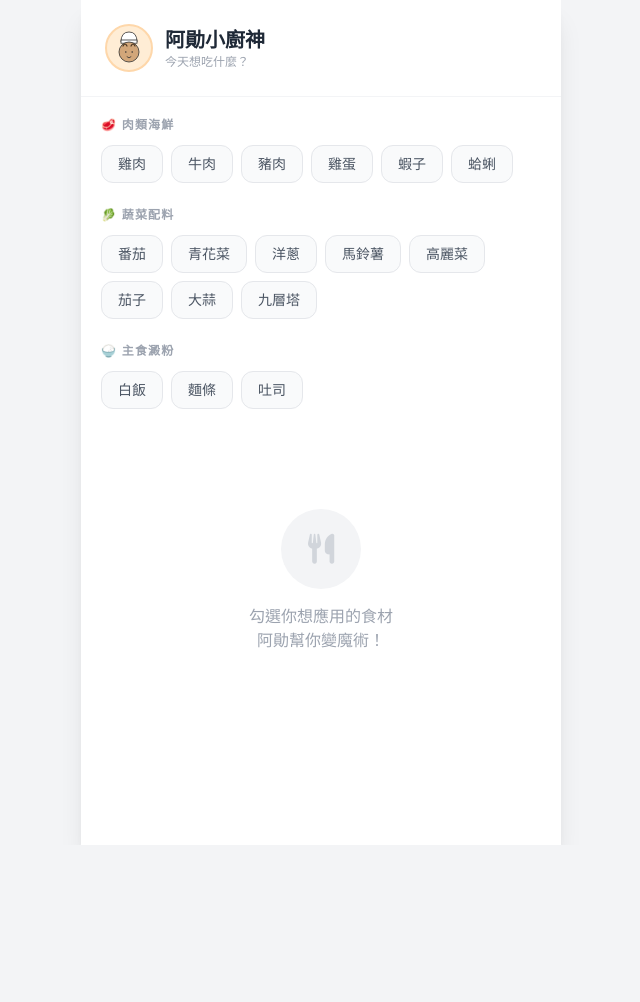
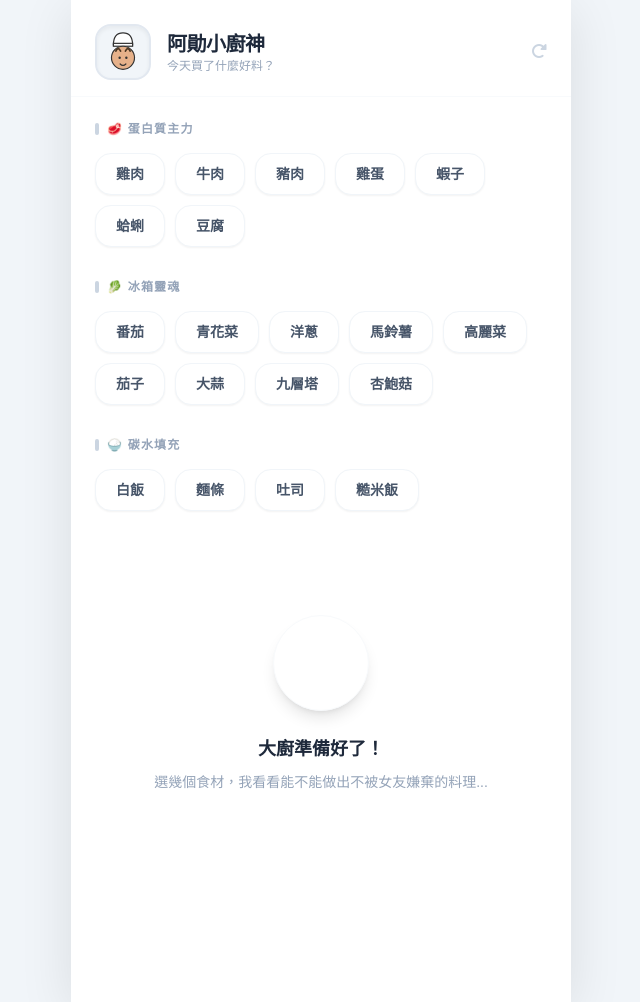
Before and after one commit to janehong0219-jpg/cook, a plain HTML site: page index.html in a window 1280 px wide. Shown: the whole page, without its empty margins (319-959 px from the left). Before the commit the page ends 845 px from the top, so only its background shows below. Drawn offline with nearby package versions, Linux system fonts and the light colour scheme.

Commit message:
Update index.html

```diff
--- a/index.html
+++ b/index.html
@@ -2,85 +2,88 @@
 <html lang="zh-TW">
 <head>
     <meta charset="UTF-8">
-    <meta name="viewport" content="width=device-width, initial-scale=1.0">
-    <title>阿勛小廚神 - 食譜全開版</title>
+    <meta name="viewport" content="width=device-width, initial-scale=1.0, maximum-scale=1.0, user-scalable=no">
+    <title>阿勛小廚神 v5.0</title>
     <script src="https://unpkg.com/vue@3/dist/vue.global.js"></script>
     <script src="https://cdn.tailwindcss.com"></script>
     <link href="https://cdnjs.cloudflare.com/ajax/libs/font-awesome/6.0.0/css/all.min.css" rel="stylesheet">
     <style>
         [v-cloak] { display: none; }
-        body { background-color: #f3f4f6; font-family: "PingFang TC", sans-serif; }
-        .app-shell { max-width: 480px; margin: 0 auto; min-height: 100vh; background: #fff; }
-        .ingredient-btn { transition: all 0.2s; border: 1px solid #e5e7eb; }
-        .ingredient-btn.active { background: #334155 !important; color: white !important; transform: translateY(-2px); box-shadow: 0 4px 12px rgba(0,0,0,0.1); }
-        .gf-zone { background: #fff5f5; border-radius: 20px; border: 1px dashed #feb2b2; }
-        .recipe-img { height: 220px; width: 100%; object-fit: cover; }
+        body { background-color: #f1f5f9; font-family: "PingFang TC", "STHeiti", sans-serif; -webkit-tap-highlight-color: transparent; }
+        .app-shell { max-width: 500px; margin: 0 auto; min-height: 100vh; background: #ffffff; box-shadow: 0 10px 50px rgba(0,0,0,0.1); }
+        .ingredient-chip { transition: all 0.2s cubic-bezier(0.4, 0, 0.2, 1); cursor: pointer; }
+        .ingredient-chip.active { background: #1e293b !important; color: white !important; transform: scale(0.92); border-color: #1e293b; }
+        .gf-box { background: #fff1f2; border-radius: 1.5rem; border-left: 6px solid #fb7185; }
+        .recipe-card { animation: fadeInUp 0.4s ease-out; }
+        @keyframes fadeInUp { from { opacity: 0; transform: translateY(20px); } to { opacity: 1; transform: translateY(0); } }
+        .no-scrollbar::-webkit-scrollbar { display: none; }
     </style>
 </head>
 <body>
 
-<div id="app" v-cloak class="app-shell flex flex-col shadow-xl">
-
-    <header class="p-6 bg-white sticky top-0 z-50 border-b border-gray-100 flex items-center justify-between">
-        <div class="flex items-center gap-3">
-            <div class="w-12 h-12 bg-orange-100 rounded-full flex items-center justify-center border-2 border-orange-200">
-                <svg viewBox="0 0 100 100" class="w-10 h-10">
-                    <path d="M30,35 Q30,10 50,10 Q70,10 70,35 Z" fill="#fff" stroke="#333" stroke-width="2"/>
-                    <rect x="30" y="30" width="40" height="8" fill="#fff" stroke="#333" stroke-width="2"/>
-                    <circle cx="50" cy="60" r="25" fill="#D2A679" stroke="#333" stroke-width="2"/>
-                    <path d="M35,45 Q40,35 45,45 M55,45 Q60,35 65,45" fill="none" stroke="#4B3621" stroke-width="3" stroke-linecap="round"/>
-                    <circle cx="42" cy="60" r="2" fill="#333"/><circle cx="58" cy="60" r="2" fill="#333"/>
-                    <path d="M45,72 Q50,78 55,72" fill="none" stroke="#333" stroke-width="2" stroke-linecap="round"/>
+<div id="app" v-cloak class="app-shell flex flex-col">
+    <header class="p-6 pb-4 bg-white sticky top-0 z-50 flex items-center justify-between border-b border-slate-50">
+        <div class="flex items-center gap-4">
+            <div class="w-14 h-14 bg-slate-100 rounded-2xl flex items-center justify-center border-2 border-slate-200 overflow-hidden shadow-inner">
+                <svg viewBox="0 0 100 100" class="w-12 h-12">
+                    <path d="M30,35 Q30,10 50,10 Q70,10 70,35 Z" fill="#fff" stroke="#333" stroke-width="2.5"/>
+                    <rect x="30" y="32" width="40" height="6" fill="#fff" stroke="#333" stroke-width="2.5"/>
+                    <circle cx="50" cy="62" r="24" fill="#E6B18A" stroke="#333" stroke-width="2.5"/>
+                    <path d="M35,48 Q40,38 45,48 M55,48 Q60,38 65,48" fill="none" stroke="#4B3621" stroke-width="3.5" stroke-linecap="round"/>
+                    <circle cx="43" cy="62" r="2.5" fill="#333"/><circle cx="57" cy="62" r="2.5" fill="#333"/>
+                    <path d="M44,75 Q50,81 56,75" fill="none" stroke="#333" stroke-width="2.5" stroke-linecap="round"/>
                 </svg>
             </div>
             <div>
-                <h1 class="text-xl font-bold text-gray-800">阿勛小廚神</h1>
-                <p class="text-xs text-gray-400">今天想吃什麼？</p>
+                <h1 class="text-xl font-black text-slate-800 tracking-tight">阿勛小廚神</h1>
+                <p class="text-xs text-slate-400 font-medium">今天買了什麼好料？</p>
             </div>
         </div>
+        <button @click="selected = []" class="text-slate-300 hover:text-red-500 transition-colors">
+            <i class="fas fa-redo-alt"></i>
+        </button>
     </header>
 
-    <main class="flex-1">
-        <div class="p-5 space-y-6">
-            <div v-for="(list, cat) in categories" :key="cat">
-                <h3 class="text-xs font-bold text-gray-400 mb-3 tracking-widest uppercase">{{ cat }}</h3>
-                <div class="flex flex-wrap gap-2">
-                    <button v-for="item in list" :key="item" @click="toggle(item)"
-                        :class="['ingredient-btn px-4 py-2 rounded-xl text-sm font-medium',
-                        selected.includes(item) ? 'active' : 'bg-gray-50 text-gray-600']">
+    <main class="flex-1 overflow-y-auto no-scrollbar">
+        <div class="p-6 space-y-8">
+            <section v-for="(list, cat) in categories" :key="cat">
+                <h3 class="text-xs font-black text-slate-400 mb-4 tracking-widest uppercase flex items-center gap-2">
+                    <span class="w-1 h-3 bg-slate-300 rounded-full"></span> {{ cat }}
+                </h3>
+                <div class="flex flex-wrap gap-2.5">
+                    <div v-for="item in list" :key="item"
+                        @click="toggle(item)"
+                        :class="['ingredient-chip px-5 py-2.5 rounded-2xl text-sm font-bold border border-slate-100 shadow-sm',
+                        selected.includes(item) ? 'active' : 'bg-white text-slate-600']">
                         {{ item }}
-                    </button>
+                    </div>
                 </div>
-            </div>
+            </section>
         </div>
 
-        <div class="px-5 pb-28">
-            <div v-if="results.length > 0" class="space-y-10">
-                <h2 class="text-lg font-bold text-gray-800 flex items-center gap-2">
-                    <span class="w-1 h-5 bg-orange-500 rounded-full"></span>
-                    為你推薦 {{ results.length }} 道料理
-                </h2>
+        <div class="px-6 pb-32">
+            <div v-if="results.length > 0" class="space-y-12">
+                <div class="flex items-center justify-between">
+                    <h2 class="text-lg font-black text-slate-800">為你變出的料理 ({{ results.length }})</h2>
+                </div>
 
-                <div v-for="r in results" :key="r.name" class="recipe-card rounded-3xl overflow-hidden border border-gray-100 shadow-md bg-white">
-                    <img :src="r.img" class="recipe-img" :alt="r.name">
-                    <div class="p-5">
-                        <div class="flex justify-between items-start mb-4">
-                            <h3 class="text-2xl font-black text-gray-800">{{ r.name }}</h3>
-                            <span class="bg-orange-100 text-orange-600 text-[10px] font-bold px-2 py-1 rounded-lg">熱門菜色</span>
+                <div v-for="r in results" :key="r.name" class="recipe-card bg-white rounded-[2.5rem] overflow-hidden shadow-xl shadow-slate-200/50 border border-slate-50">
+                    <img :src="r.img" class="w-full h-64 object-cover" loading="lazy">
+                    <div class="p-7">
+                        <div class="flex gap-2 mb-4">
+                            <span class="bg-amber-100 text-amber-700 text-[10px] font-black px-2.5 py-1 rounded-lg uppercase tracking-wider">Chef Ashun</span>
+                            <span class="bg-slate-100 text-slate-500 text-[10px] font-black px-2.5 py-1 rounded-lg uppercase tracking-wider">{{ r.time }}</span>
                         </div>
+                        <h3 class="text-2xl font-black text-slate-800 mb-3">{{ r.name }}</h3>
+                        <p class="text-sm text-slate-500 leading-relaxed mb-8 bg-slate-50 p-4 rounded-2xl border-l-4 border-slate-200">
+                            <strong class="text-slate-700 block mb-1">準備清單：</strong>{{ r.desc }}
+                        </p>
 
-                        <div class="mb-6 space-y-3">
-                            <div class="flex items-start gap-2">
-                                <i class="fas fa-shopping-basket text-gray-400 mt-1"></i>
-                                <p class="text-sm text-gray-600"><strong>食材：</strong>{{ r.desc }}</p>
+                        <div class="gf-box p-5 relative">
+                            <div class="absolute -top-3 left-6 bg-rose-500 text-white text-[10px] font-black px-3 py-1 rounded-full shadow-md">
+                                <i class="fas fa-comment-heart mr-1"></i> 犀利女友點評
                             </div>
-                        </div>
-
-                        <div class="gf-zone p-4 relative">
-                            <div class="absolute -top-3 left-4 bg-white px-2 text-red-400 text-xs font-bold">
-                                <i class="fas fa-heart mr-1"></i> 女友犀利點評
-                            </div>
-                            <p class="text-sm text-red-700 italic leading-relaxed font-medium">
+                            <p class="text-[15px] text-rose-800 italic leading-relaxed font-bold">
                                 「{{ r.gf }}」
                             </p>
                         </div>
@@ -88,20 +91,15 @@
                 </div>
             </div>
 
-            <div v-else class="text-center py-20">
-                <div class="bg-gray-100 w-20 h-20 rounded-full flex items-center justify-center mx-auto mb-4">
-                    <i class="fas fa-utensils text-gray-300 text-3xl"></i>
+            <div v-else class="text-center py-20 px-10">
+                <div class="w-24 h-24 bg-white rounded-full flex items-center justify-center mx-auto mb-6 shadow-lg border border-slate-50">
+                    <i class="fas fa-hat-chef text-slate-200 text-4xl"></i>
                 </div>
-                <p class="text-gray-400">勾選你想應用的食材<br>阿勛幫你變魔術！</p>
+                <h3 class="text-slate-800 font-black text-lg">大廚準備好了！</h3>
+                <p class="text-slate-400 text-sm mt-2 leading-relaxed">選幾個食材，我看看能不能做出不被女友嫌棄的料理...</p>
             </div>
         </div>
     </main>
-
-    <div v-if="selected.length > 0" class="fixed bottom-0 left-1/2 -translate-x-1/2 w-full max-w-[480px] p-5 bg-white/80 backdrop-blur-md">
-        <button @click="selected = []" class="w-full bg-red-500 text-white py-4 rounded-2xl font-bold shadow-xl">
-            重選食材 (已選 {{ selected.length }})
-        </button>
-    </div>
 </div>
 
 <script>
@@ -111,68 +109,26 @@ createApp({
     setup() {
         const selected = ref([]);
         const categories = {
-            '🥩 肉類海鮮': ['雞肉', '牛肉', '豬肉', '雞蛋', '蝦子', '蛤蜊'],
-            '🥬 蔬菜配料': ['番茄', '青花菜', '洋蔥', '馬鈴薯', '高麗菜', '茄子', '大蒜', '九層塔'],
-            '🍚 主食澱粉': ['白飯', '麵條', '吐司']
+            '🥩 蛋白質主力': ['雞肉', '牛肉', '豬肉', '雞蛋', '蝦子', '蛤蜊', '豆腐'],
+            '🥬 冰箱靈魂': ['番茄', '青花菜', '洋蔥', '馬鈴薯', '高麗菜', '茄子', '大蒜', '九層塔', '杏鮑菇'],
+            '🍚 碳水填充': ['白飯', '麵條', '吐司', '糙米飯']
         };
 
         const recipes = [
-            {
-                tags: ['雞肉', '九層塔'],
-                name: '台式三杯雞',
-                img: 'https://images.unsplash.com/photo-1598515214211-89d3c73ae83b?w=800',
-                desc: '雞肉、薑片、蒜頭、九層塔、醬油、麻油、米酒。',
-                gf: '三杯雞超下飯我知道，但麻油跟糖熱量很高，你白飯給我控制在一碗以內！'
-            },
-            {
-                tags: ['豬肉', '番茄', '雞蛋'],
-                name: '番茄肉末滑蛋',
-                img: 'https://images.unsplash.com/photo-1529940316268-e245e031bcd1?w=800',
-                desc: '豬絞肉、番茄、雞蛋、蔥花。',
-                gf: '這道蛋白質算多，但我看到你加番茄醬了，那裡面全是糖，下次改用新鮮番茄好嗎？'
-            },
-            {
-                tags: ['牛肉', '馬鈴薯', '洋蔥'],
-                name: '家常馬鈴薯燉肉',
-                img: 'https://images.unsplash.com/photo-1547592166-23ac45744acd?w=800',
-                desc: '牛肉塊、馬鈴薯、紅蘿蔔、洋蔥。',
-                gf: '馬鈴薯是澱粉，不是蔬菜！如果你這餐吃了馬鈴薯，就不要再給我配大碗白飯！'
-            },
-            {
-                tags: ['白飯', '雞蛋', '豬肉'],
-                name: '阿勛特製肉絲炒飯',
-                img: 'https://images.unsplash.com/photo-1512058560566-4334037bc45a?w=800',
-                desc: '冷飯、豬肉絲、雞蛋、大蒜。',
-                gf: '炒飯就是澱粉加油脂的炸彈！尤其是外面賣的都超油，你這盤油加多少你自己心裡有數。'
-            },
-            {
-                tags: ['蝦子', '大蒜'],
-                name: '蒜味奶油蝦',
-                img: 'https://images.unsplash.com/photo-1559742811-822873691df8?w=800',
-                desc: '鮮蝦、大量蒜末、奶油、黑胡椒。',
-                gf: '奶油雖然香，但飽和脂肪爆表。蝦子很健康，拜託不要用奶油淹沒它。'
-            },
-            {
-                tags: ['茄子', '九層塔'],
-                name: '魚香茄子',
-                img: 'https://images.unsplash.com/photo-1626139862230-0911eeea9518?w=800',
-                desc: '茄子、肉燥、大蒜、九層塔、豆瓣醬。',
-                gf: '茄子很吸油！你這一口咬下去全是油吧？記得配點清爽的青菜平衡一下。'
-            },
-            {
-                tags: ['吐司', '雞蛋'],
-                name: '法式金黃吐司',
-                img: 'https://images.unsplash.com/photo-1484723088339-fe28233e562e?w=800',
-                desc: '吐司、雞蛋、鮮奶、少許蜂蜜。',
-                gf: '這就是精緻澱粉大集合。雖然好吃，但你的血糖會飆升，下午不要又在那邊喊累睡著！'
-            },
-            {
-                tags: ['蛤蜊', '大蒜'],
-                name: '酒蒸蛤蜊',
-                img: 'https://images.unsplash.com/photo-1533682805518-48d1f5b8cd3a?w=800',
-                desc: '蛤蜊、大蒜、米酒、蔥花。',
-                gf: '這道還算識相，低脂高蛋白。但湯頭不要喝光，那裡面普林跟鹽分都很高。'
-            }
+            { tags: ['雞肉', '九層塔'], name: '台式三杯雞', time: '30 MIN', img: 'https://images.unsplash.com/photo-1598515214211-89d3c73ae83b?w=800', desc: '雞腿肉、九層塔、薑片、麻油、醬油、糖。', gf: '三杯雞超下飯我知道，但麻油跟糖熱量很高，你白飯給我控制在一碗以內！' },
+            { tags: ['雞蛋', '番茄'], name: '家常番茄炒蛋', time: '10 MIN', img: 'https://images.unsplash.com/photo-1529940316268-e245e031bcd1?w=800', desc: '新鮮番茄、雞蛋、蔥花。', gf: '不准加番茄醬或砂糖，那是人工添加物！就吃番茄的原味，蛋白質夠但我盯著你放多少油喔。' },
+            { tags: ['牛肉', '洋蔥'], name: '日式洋蔥牛柳', time: '15 MIN', img: 'https://images.unsplash.com/photo-1512058560566-4334037bc45a?w=800', desc: '牛肉片、洋蔥、黑胡椒、醬油。', gf: '牛肉鐵質多不錯，但洋蔥不要炒得太鹹，水腫很難消你知不知道？' },
+            { tags: ['白飯', '雞蛋'], name: '黃金蛋炒飯', time: '12 MIN', img: 'https://images.unsplash.com/photo-1512058560566-4334037bc45a?w=800', desc: '冷飯、雞蛋、大量蔥花。', gf: '又是炒飯？澱粉量超標了吧！油要是敢加超過一匙，這盤你自己全部吃掉。' },
+            { tags: ['馬鈴薯', '雞肉', '洋蔥'], name: '日式馬鈴薯燉雞', time: '40 MIN', img: 'https://images.unsplash.com/photo-1547592166-23ac45744acd?w=800', desc: '雞肉塊、馬鈴薯、紅蘿蔔、洋蔥。', gf: '馬鈴薯是澱粉！你這餐吃了馬鈴薯就不要再配飯了，別跟我爭！' },
+            { tags: ['蝦子', '大蒜'], name: '蒜泥蒸大蝦', time: '15 MIN', img: 'https://images.unsplash.com/photo-1559742811-822873691df8?w=800', desc: '鮮蝦、大量蒜末、蔥花、米酒。', gf: '海鮮很好，但蒜泥不要配太多油。對了，殼記得幫我剝好。' },
+            { tags: ['豆腐', '豬肉'], name: '麻婆豆腐', time: '20 MIN', img: 'https://images.unsplash.com/photo-1546069901-ba9599a7e63c?w=800', desc: '嫩豆腐、豬肉燥、辣豆瓣醬、花椒。', gf: '這道超油超鹹，白飯小偷就是它。你今天是不是打算放棄減脂了？' },
+            { tags: ['高麗菜', '蝦子'], name: '櫻花蝦炒高麗菜', time: '10 MIN', img: 'https://images.unsplash.com/photo-1604908176997-125f25cc6f3d?w=800', desc: '高麗菜、蝦米或鮮蝦、大蒜。', gf: '青菜多吃一點沒錯，但不要炒太久，維生素都流失光了！' },
+            { tags: ['吐司', '雞蛋'], name: '法式吐司', time: '15 MIN', img: 'https://images.unsplash.com/photo-1484723088339-fe28233e562e?w=800', desc: '吐司、雞蛋、鮮奶、少許蜂蜜。', gf: '這就是精緻澱粉大集合。雖然好吃，但你的血糖會飆升，下午不要又在那邊喊累！' },
+            { tags: ['茄子', '大蒜'], name: '塔香茄子', time: '12 MIN', img: 'https://images.unsplash.com/photo-1626139862230-0911eeea9518?w=800', desc: '茄子、大蒜、九層塔、醬油膏。', gf: '茄子很吸油！你這一口咬下去全是油吧？記得配點清爽的青菜平衡一下。' },
+            { tags: ['麵條', '雞蛋', '大蒜'], name: '蒜香蛋拌麵', time: '10 MIN', img: 'https://images.unsplash.com/photo-1585032226651-759b368d7246?w=800', desc: '手工麵、雞蛋、大量蒜酥、醬油。', gf: '又是麵條...蛋白質在哪？隨便煎個蛋就算喔？給我去加點雞肉！' },
+            { tags: ['杏鮑菇', '青花菜'], name: '清炒雙蔬', time: '10 MIN', img: 'https://images.unsplash.com/photo-1512621776951-a57141f2eefd?w=800', desc: '杏鮑菇、青花菜、橄欖油、海鹽。', gf: '這道還算識相，原型食物典範。你要是敢配珍奶當午餐，我就把你這盤餵貓。' },
+            { tags: ['豬肉', '洋蔥'], name: '薑汁豬肉燒', time: '20 MIN', img: 'https://images.unsplash.com/photo-1529692236671-f1f6cf9683ba?w=800', desc: '豬肉片、洋蔥、薑末、味醂、醬油。', gf: '薑可以促進代謝是不錯，但味醂甜度很高，你適可而止喔。' },
+            { tags: ['蛤蜊', '大蒜'], name: '酒蒸蛤蜊', time: '15 MIN', img: 'https://images.unsplash.com/photo-1533682805518-48d1f5b8cd3a?w=800', desc: '蛤蜊、大蒜、米酒、蔥花。', gf: '低脂高蛋白，算你聰明。但湯頭不要喝光，那裡面鹽分很高！' }
         ];
 
         const toggle = (i) => {
```
